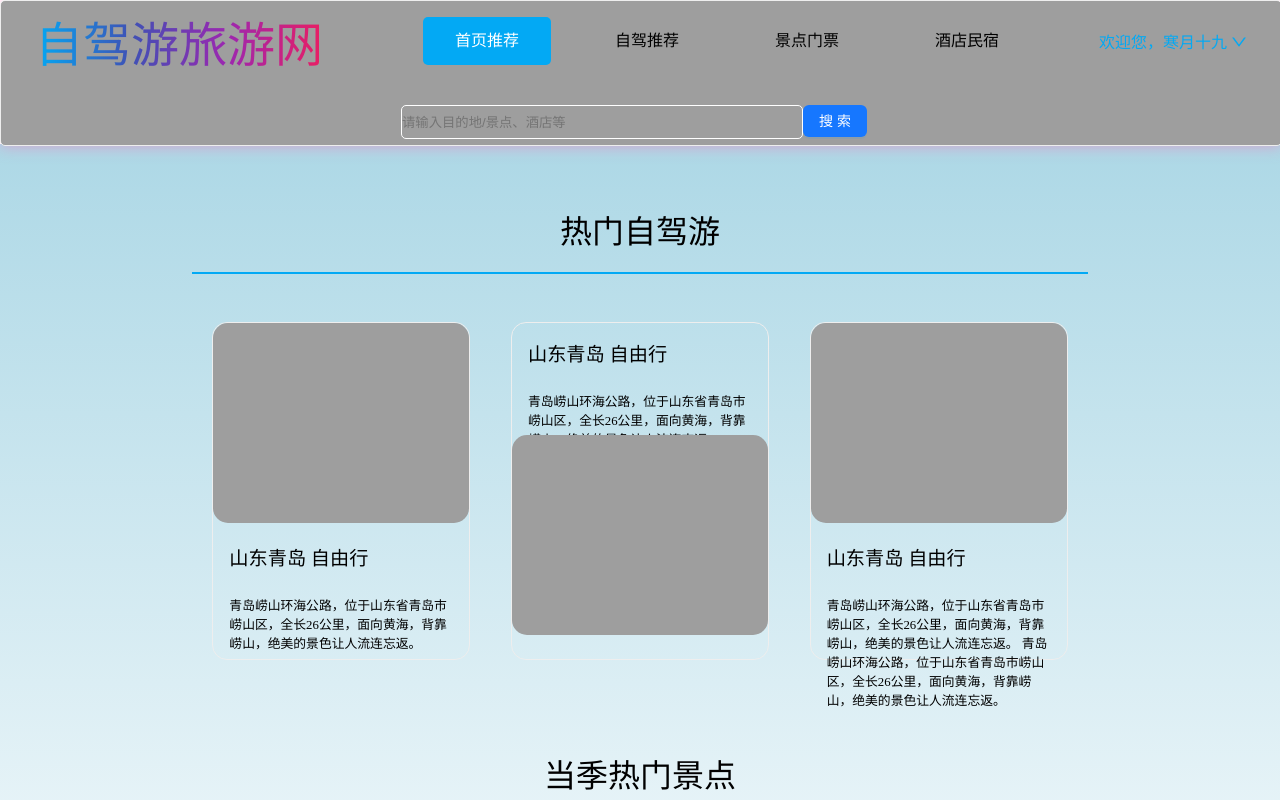
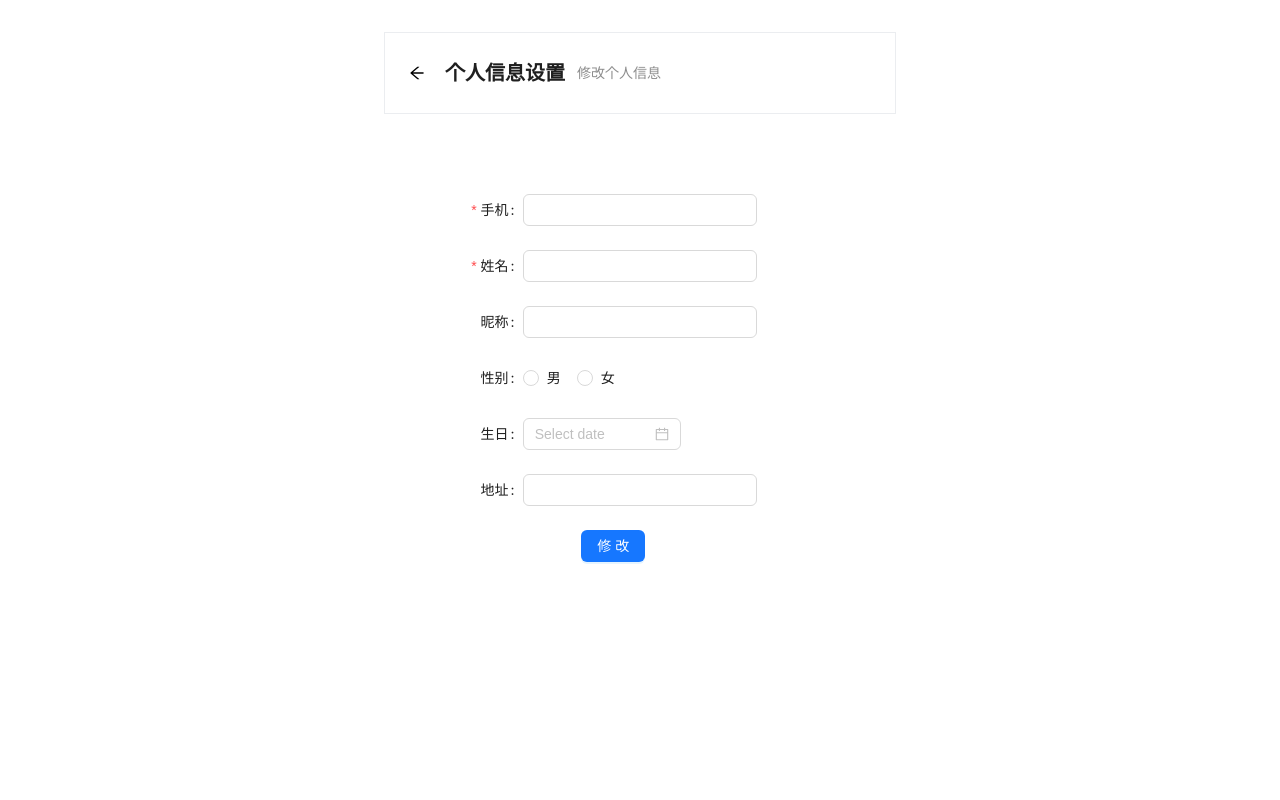
Before and after one commit to hanyueshijiu/self-driving-tours, a Vue app in the folder self-driving-client/: page /#/message in a window 1280 px wide. Before the commit this address led to /#/selfDriving/home. Shown: the top 800 px of the page. Built offline with nearby package versions, Linux system fonts and the light colour scheme; the HTML template or start-up script is replaced by a standard one.

Commit message:
个人信息

```diff
--- a/self-driving-client/src/views/message/index.vue
+++ b/self-driving-client/src/views/message/index.vue
@@ -17,30 +17,48 @@
         @finishFailed="onFinishFailed"
       >
         <a-form-item
-          label="手机号"
+          label="手机"
           name="mobile"
           :rules="[{ required: true, message: '请输入正确的手机号!' }]"
         >
-          <a-input v-model:value="formState.mobile" />
+          <a-input v-model="formState.mobile" maxlength:11 />
         </a-form-item>
 
         <a-form-item
-          label="真实姓名"
+          label="姓名"
           name="name"
           :rules="[{ required: true, message: '请输入真实姓名!' }]"
         >
-          <a-input-password v-model:value="formState.name" />
+          <a-input v-model="formState.name" />
+        </a-form-item>
+
+        <a-form-item
+          label="昵称"
+          name="nickname"
+        >
+          <a-input v-model="formState.nickname" />
         </a-form-item>
 
         <a-form-item name="sex" label="性别">
-          <a-radio-group v-model:value="formState.sex">
-          <a-radio value="男">男</a-radio>
-          <a-radio value="女">女</a-radio>
-        </a-radio-group>
+          <a-radio-group v-model="formState.sex">
+            <a-radio :value="'男'">男</a-radio>
+            <a-radio :value="'女'">女</a-radio>
+          </a-radio-group>
+        </a-form-item>
+
+        <a-form-item name="birthday" label="生日">
+          <a-date-picker v-model="formState.birthday" />
+        </a-form-item>
+
+        <a-form-item
+          label="地址"
+          name="address"
+        >
+          <a-input v-model="formState.address" />
         </a-form-item>
 
         <a-form-item :wrapper-col="{ offset: 8, span: 16 }">
-          <a-button type="primary" html-type="submit">Submit</a-button>
+          <a-button type="primary" html-type="submit">{{true ? '修改' : '保存'}}</a-button>
         </a-form-item>
       </a-form>
     </div>
@@ -48,12 +66,13 @@
 </template>
 <script lang="ts" setup>
 import { reactive } from "vue";
+import type { Dayjs } from 'dayjs';
 interface FormState {
-  mobile: number;
+  mobile: number | null;
   name: string;
   nickname: string;
   sex: "男" | "女";
-  birthday: date;
+  birthday: Dayjs | null;
   address: string;
 }
 
@@ -62,6 +81,8 @@ const formState = reactive<FormState>({
   name: "",
   nickname: "",
   sex: "男",
+  birthday: null,
+  address: "",
 });
 const onFinish = (values: any) => {
   console.log("Success:", values);
```
Also changed, not shown: self-driving-client/components.d.ts (+1 -8 lines).
